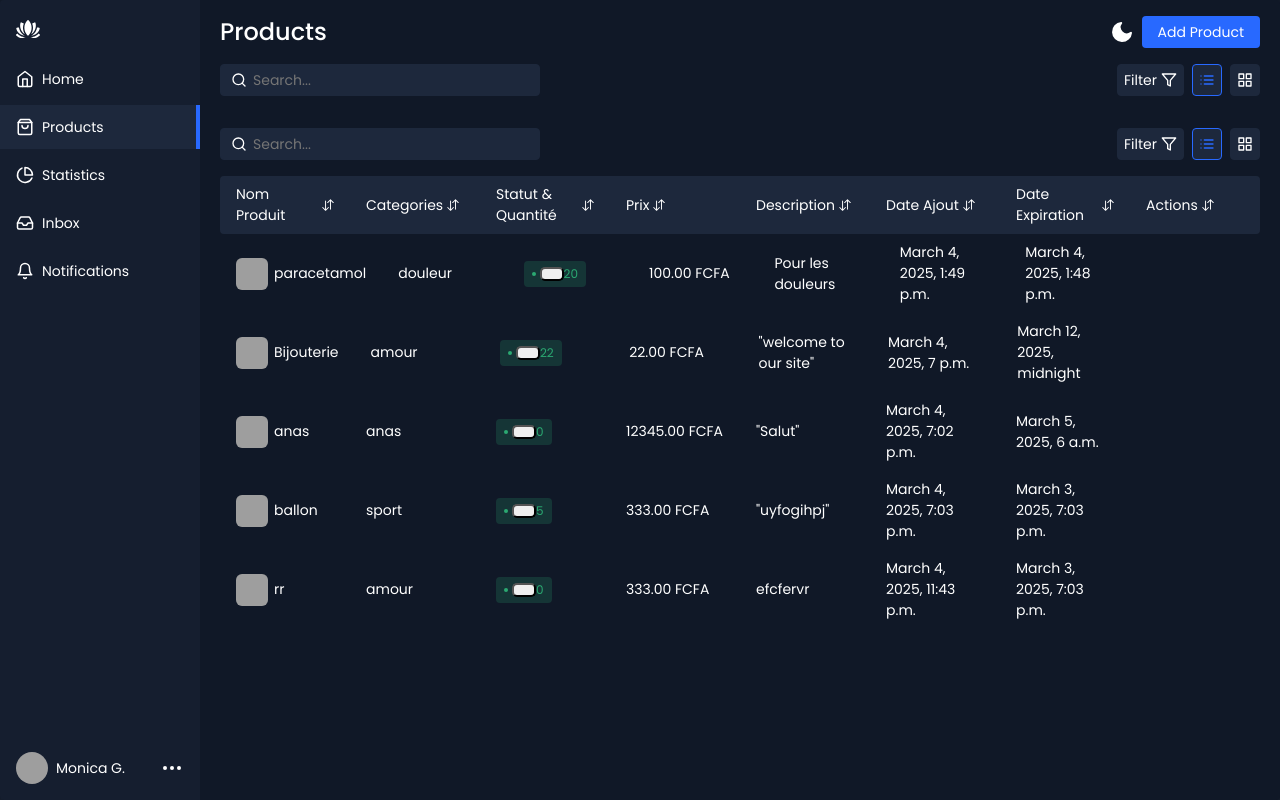
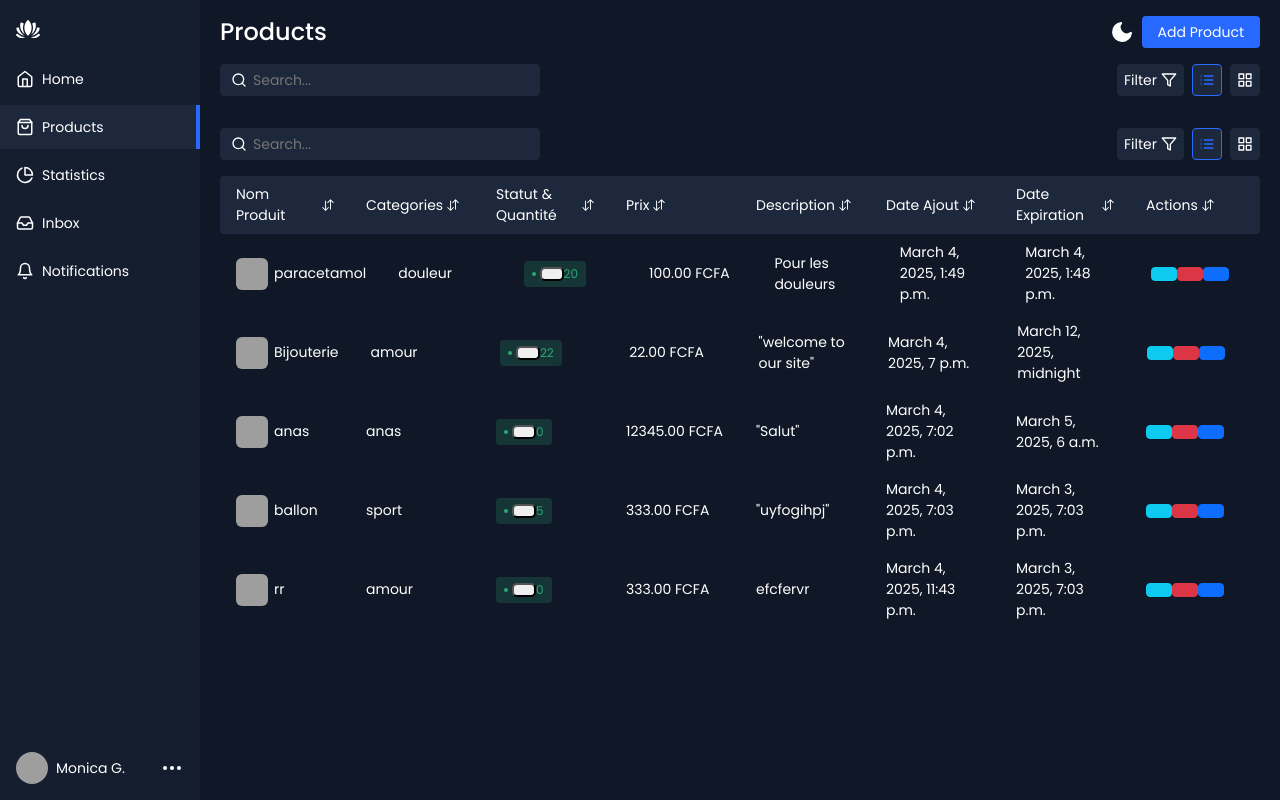
Before and after one commit to anasmnasri2023/Projet-Django, a Django app: page / in a window 1280 px wide. Run offline with Django 5.2, Linux system fonts and the light colour scheme; data comes from the database, SQL or seed files in the repository; some libraries are stand-ins or nearby versions; grey boxes are pictures that could not be loaded.

Commit message:
Update Project

```diff
--- a/VM/Gestion_Pharma/Produits/templates/produit.html
+++ b/VM/Gestion_Pharma/Produits/templates/produit.html
@@ -105,7 +105,9 @@
         <div class="product-cell price"><span class="cell-label">Date Expiration:</span>{{n.date_expiration}}</div>
         <div class="product-cell price"><span class="cell-label">
          Actions :</span>
+         <a href="{% url 'modifier' n.pk %}" class="btn btn-info"> <i class="bi bi-pencil-square"></i></a>
 
+         <a href="{% url 'delete' n.pk %}" class="btn btn-danger"> <i class="bi bi-trash3"></i></a>
 
 
          <!-- <a class="btn btn-danger"><i class="bi bi-trash3 delete-button" data-id="{{ n.id }}"></i></a> -->
@@ -129,6 +131,7 @@
           </div>
         </div>
 
+         <a href="{% url 'details' n.pk %}" class="btn btn-primary"> <i class="bi bi-info-circle"></i> </a>
 
         </div>
 
```
